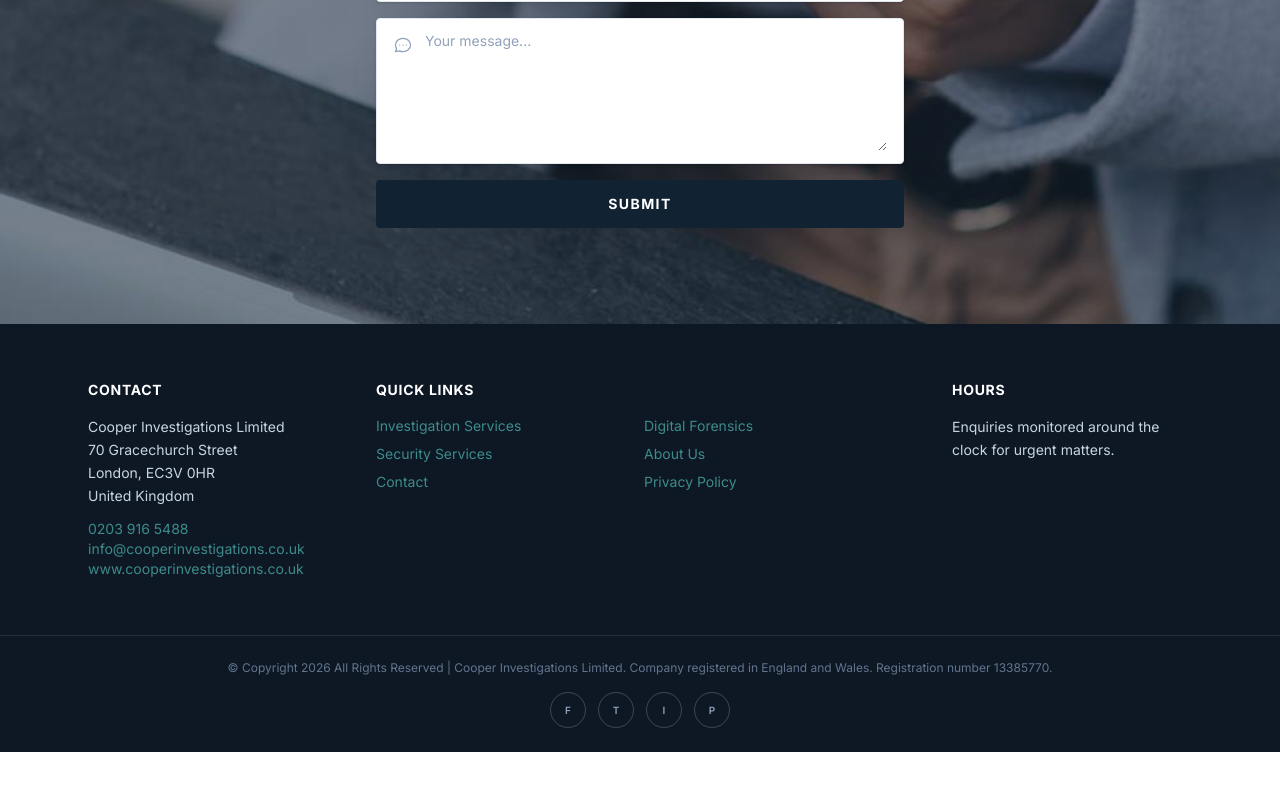
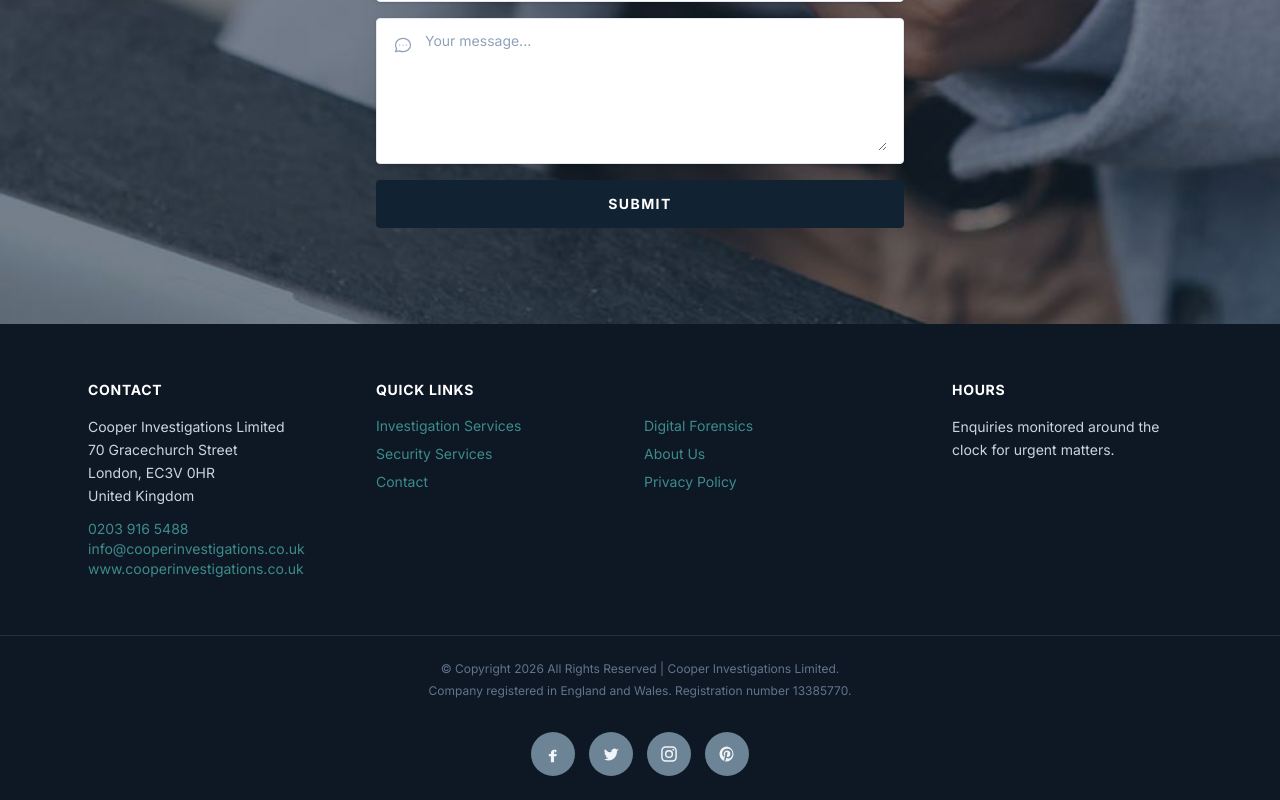
Before and after one commit to Naseef-Nusky/cooper-investigations-website, a React (Vite) app: page / in a window 1280 px wide. Shown: the part 5111-5911 px from the top of the page. Before the commit the page ends 5863 px from the top, so only its background shows below. Built offline with nearby package versions, Linux system fonts and the light colour scheme.

Commit message:
changes updated

```diff
--- a/src/components/SiteChrome.jsx
+++ b/src/components/SiteChrome.jsx
@@ -11,6 +11,7 @@ import {
   navLinks,
   investigationServices,
   digitalForensicsServices,
+  socialLinks,
 } from '../siteConfig.js'
 
 function LogoMark({ className = '' }) {
@@ -46,6 +47,54 @@ function IconMailSmall({ className = 'h-4 w-4' }) {
         d="M3 8l7.89 5.26a2 2 0 002.22 0L21 8M5 19h14a2 2 0 002-2V7a2 2 0 00-2-2H5a2 2 0 00-2 2v10a2 2 0 002 2z"
       />
     </svg>
+  )
+}
+
+const socialIcons = {
+  facebook: ({ className }) => (
+    <svg className={className} viewBox="0 0 24 24" fill="currentColor" aria-hidden>
+      <path d="M13.5 9.75H16V7h-2.5c-2.48 0-4 1.52-4 4.25V12H7v2.75h2.5V22h3.75v-7.25H16l.5-2.75h-3.25v-2c0-.83.67-1.5 1.5-1.5z" />
+    </svg>
+  ),
+  twitter: ({ className }) => (
+    <svg className={className} viewBox="0 0 24 24" fill="currentColor" aria-hidden>
+      <path d="M21.5 7.2c-.67.3-1.38.5-2.13.59a3.72 3.72 0 001.63-2.05 7.4 7.4 0 01-2.35.9 3.7 3.7 0 00-6.3 3.37 10.5 10.5 0 01-7.62-3.86 3.7 3.7 0 001.14 4.94 3.66 3.66 0 01-1.67-.46v.05a3.7 3.7 0 002.96 3.63 3.7 3.7 0 01-1.67.06 3.7 3.7 0 003.45 2.57A7.42 7.42 0 013 18.07a10.45 10.45 0 005.66 1.66c6.79 0 10.5-5.63 10.5-10.5v-.48c.72-.52 1.34-1.17 1.83-1.91z" />
+    </svg>
+  ),
+  instagram: ({ className }) => (
+    <svg className={className} viewBox="0 0 24 24" fill="none" stroke="currentColor" strokeWidth={1.75} aria-hidden>
+      <rect x="3.5" y="3.5" width="17" height="17" rx="4.5" />
+      <circle cx="12" cy="12" r="4" />
+      <circle cx="17.2" cy="6.8" r="1.1" fill="currentColor" stroke="none" />
+    </svg>
+  ),
+  pinterest: ({ className }) => (
+    <svg className={className} viewBox="0 0 24 24" fill="currentColor" aria-hidden>
+      <path d="M12 3a9 9 0 00-3.17 17.45c-.08-.72-.15-1.83.03-2.62.17-.72 1.1-4.58 1.1-4.58s-.28-.56-.28-1.39c0-1.3.75-2.27 1.69-2.27.8 0 1.18.6 1.18 1.32 0 .8-.51 2-0.77 3.12-.22.93.46 1.69 1.37 1.69 1.64 0 2.91-1.73 2.91-4.23 0-2.21-1.59-3.76-3.86-3.76-2.63 0-4.17 1.97-4.17 4.01 0 .79.3 1.64.68 2.1.08.09.09.17.07.27l-.27 1.06c-.04.17-.14.21-.32.13-1.2-.56-1.95-2.31-1.95-3.73 0-3.03 2.2-5.81 6.35-5.81 3.33 0 5.92 2.37 5.92 5.54 0 3.31-2.09 5.97-4.99 5.97-.97 0-1.89-.51-2.2-1.11l-.6 2.28c-.22.85-.81 1.92-1.21 2.57A9 9 0 1012 3z" />
+    </svg>
+  ),
+}
+
+function FooterSocialLinks() {
+  return (
+    <ul className="footer-social-list flex items-center justify-center gap-3 sm:gap-3.5">
+      {socialLinks.map((item) => {
+        const Icon = socialIcons[item.id]
+        return (
+          <li key={item.id}>
+            <a
+              href={item.href}
+              className="footer-social-link"
+              aria-label={item.label}
+              target={item.href.startsWith('http') ? '_blank' : undefined}
+              rel={item.href.startsWith('http') ? 'noopener noreferrer' : undefined}
+            >
+              {Icon ? <Icon className="h-[1.125rem] w-[1.125rem] sm:h-5 sm:w-5" /> : null}
+            </a>
+          </li>
+        )
+      })}
+    </ul>
   )
 }
 
@@ -411,23 +460,15 @@ export function SiteFooter() {
         </div>
       </div>
       <div className="border-t border-white/10">
-        <div className="mx-auto max-w-6xl px-4 py-6 text-center text-xs text-slate-500">
-          <p>
-            © Copyright {year} All Rights Reserved | Cooper Investigations Limited. Company registered in England and
-            Wales. Registration number 13385770.
+        <div className="footer-bar mx-auto max-w-6xl px-4 py-6 pb-12 text-center text-[10px] leading-snug text-slate-500 sm:px-6 sm:pb-6 sm:text-xs sm:leading-normal">
+          <p className="space-y-1">
+            <span className="block whitespace-nowrap">
+              © Copyright {year} All Rights Reserved | Cooper Investigations Limited.
+            </span>
+            <span className="block sm:inline">Company registered in England and Wales. </span>
+            <span className="whitespace-nowrap">Registration number 13385770.</span>
           </p>
-          <div className="mt-4 flex items-center justify-center gap-3">
-            {['Facebook', 'Twitter', 'Instagram', 'Pinterest'].map((network) => (
-              <a
-                key={network}
-                href="#"
-                className="flex h-9 w-9 items-center justify-center rounded-full border border-white/20 text-[10px] font-semibold uppercase text-slate-400 transition hover:border-brand-teal hover:text-white"
-                aria-label={network}
-              >
-                {network[0]}
-              </a>
-            ))}
-          </div>
+          <FooterSocialLinks />
         </div>
       </div>
       <a
--- a/src/index.css
+++ b/src/index.css
@@ -810,6 +810,45 @@ body {
   border-color: #fff;
 }
 
+.footer-social-list {
+  list-style: none;
+  padding: 0;
+  margin-top: 1.75rem;
+  margin-bottom: 0;
+}
+
+.footer-social-link {
+  display: flex;
+  align-items: center;
+  justify-content: center;
+  width: 2.5rem;
+  height: 2.5rem;
+  border-radius: 9999px;
+  background: #6d8496;
+  color: #f1f5f9;
+  transition:
+    background 0.25s ease,
+    color 0.25s ease,
+    transform 0.25s ease;
+}
+
+.footer-social-link:hover {
+  background: var(--color-brand-teal);
+  color: #fff;
+  transform: translateY(-2px);
+}
+
+@media (width >= 40rem) {
+  .footer-social-list {
+    margin-top: 2rem;
+  }
+
+  .footer-social-link {
+    width: 2.75rem;
+    height: 2.75rem;
+  }
+}
+
 /* Page heroes (all inner pages) */
 .service-page-hero {
   min-height: 12rem;
--- a/src/siteConfig.js
+++ b/src/siteConfig.js
@@ -10,6 +10,14 @@ export const SITE_ADDRESS = {
   line2: 'London, EC3V 0HR',
   country: 'United Kingdom',
 }
+
+/** Footer social profiles — update hrefs when live URLs are available */
+export const socialLinks = [
+  { id: 'facebook', label: 'Facebook', href: '#' },
+  { id: 'twitter', label: 'Twitter', href: '#' },
+  { id: 'instagram', label: 'Instagram', href: '#' },
+  { id: 'pinterest', label: 'Pinterest', href: '#' },
+]
 
 export const navLinks = [
   { to: '/about', label: 'About Us' },
```
